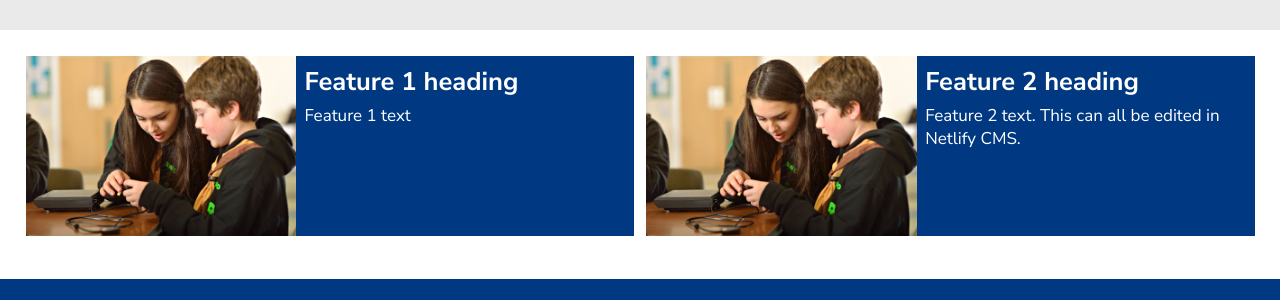
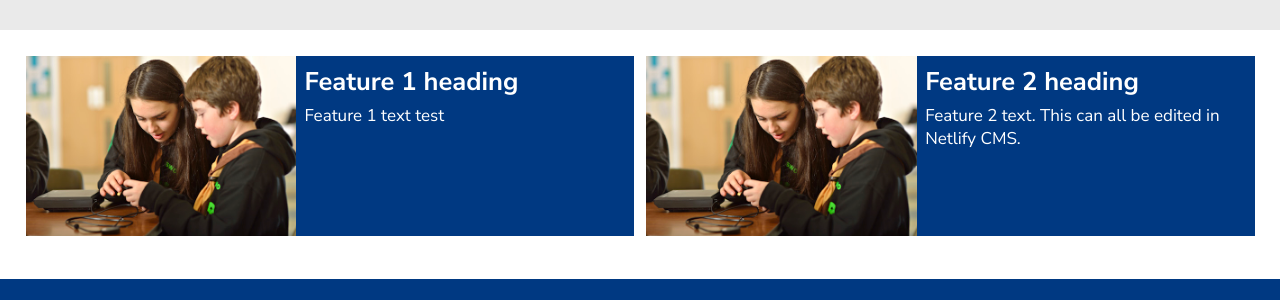
Before and after one commit to lizm696/6ms, a Jekyll site: the page built from explorers.md, in a window 1280 px wide. Shown: the part 520-820 px from the top of the page. Built offline with Jekyll 4.4.1, drawn with Linux system fonts in a browser that asks for light colours; a script that is not in the unit is left out; comment, search, counter and statistics services are not loaded.

Commit message:
Update Pages “explorers”

```diff
--- a/_data/sections/explorers.yml
+++ b/_data/sections/explorers.yml
@@ -3,7 +3,7 @@ body: Scouts move to Explorers at the age of 14, we have a very active Explorer
   unit in Morpeth further details can be found at [Morpeth
   Explorers](www.castlemorpethscouts.org.uk/groups-and-units/morpeth-explorer-unit)
 box1-heading: Feature 1 heading
-box1-text: Feature 1 text
+box1-text: Feature 1 text test
 box1-image: /images/young-leader-explorer-with-cub.jpg
 box2-heading: Feature 2 heading
 box2-text: Feature 2  text. This can all be edited in Netlify CMS.
```
